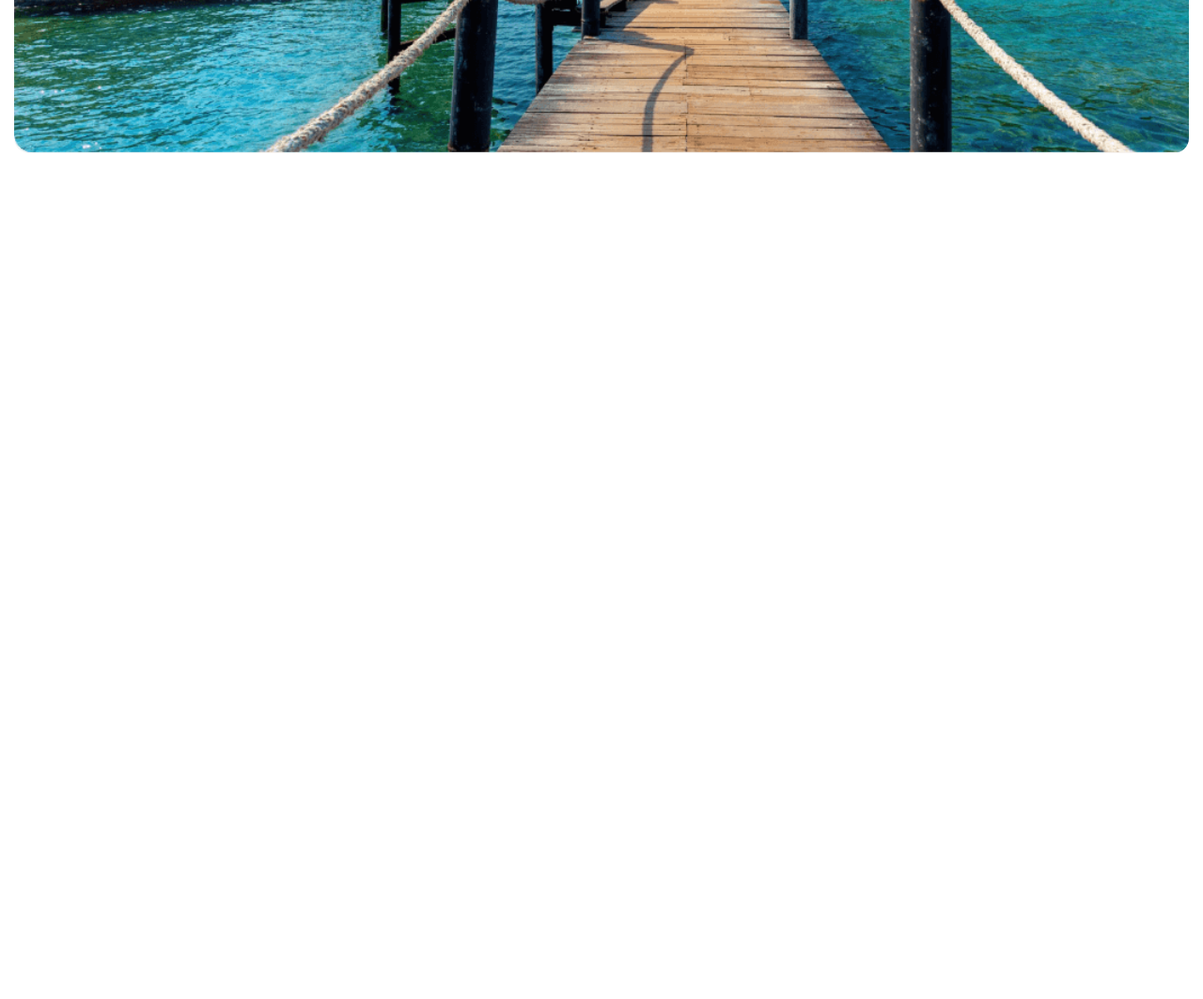
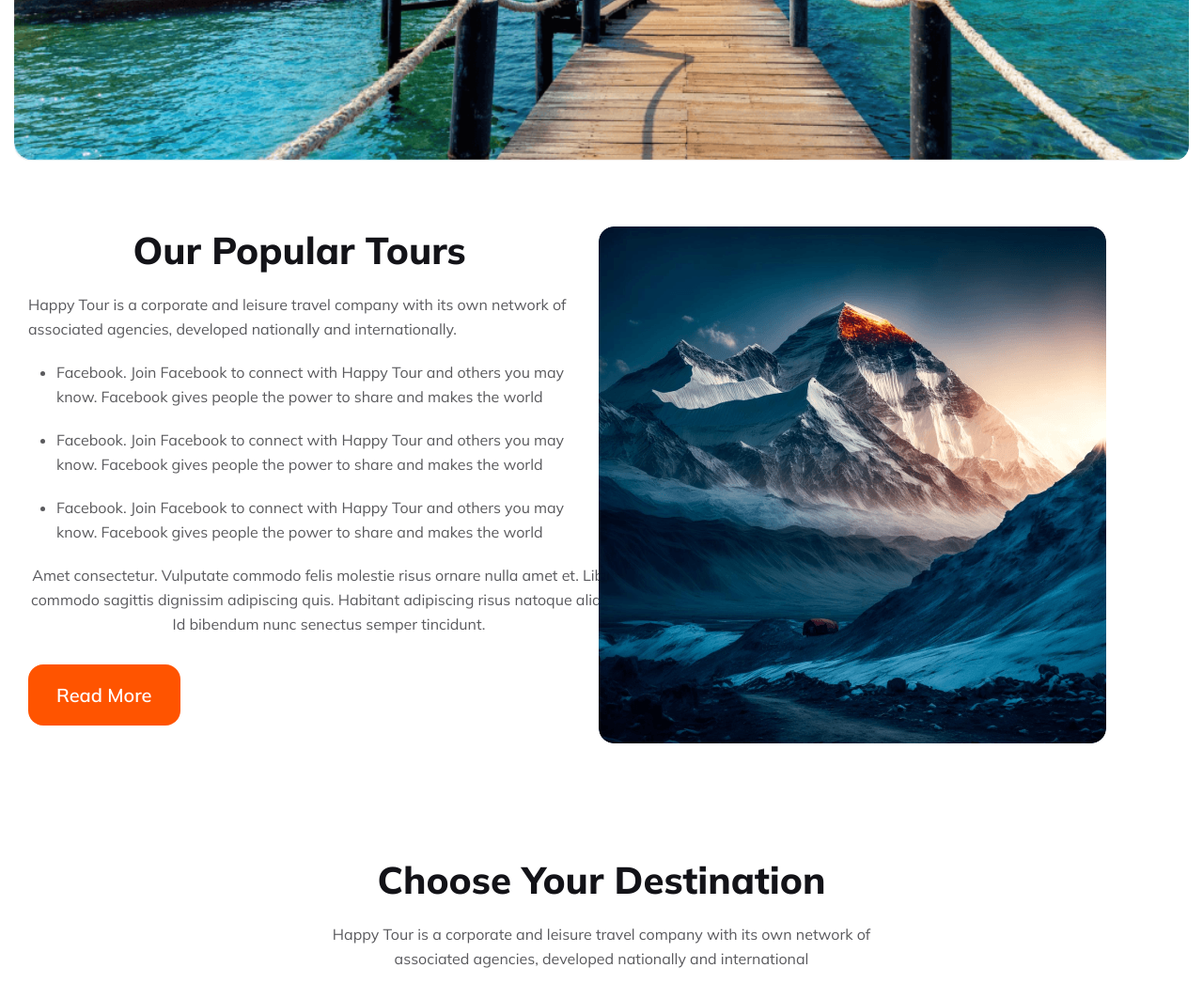
Before and after one commit to farjana88/HAPPY-TOURS, a plain HTML site: page index.html in a window 1280 px wide. Shown: the part 565-1628 px from the top of the page at 94% size. Before the commit the page ends 800 px from the top, so only its background shows below. Drawn offline with Linux system fonts and the light colour scheme.

Commit message:
third section added

```diff
--- a/index.html
+++ b/index.html
@@ -12,7 +12,7 @@
     <header>
         <div class="container">
             <div class="left-container">
-                <img src="Images/Group 40071 (2).png" alt="">
+                <img class="logo-img" src="Images/Group 40071 (2).png" alt="">
                 <h3>HAPPY<span class="rours">TOURS</span></h3>
             </div>
 
@@ -38,12 +38,37 @@
             <input type="search" placeholder="Find Now">
           </div>
 
-
-        </div>
-
+     </div>
+     <!-- banner end -->
     </header>
 
     <body>
+        <!-- third section start -->
+        <div class="third-container">
+            <div class="third-left-container">
+                <h2>Our Popular Tours</h2>
+                <h6>Happy Tour is a corporate and leisure travel company with its own network of associated agencies, developed nationally and internationally.</h6>
+         <ul>
+            <li>Facebook. Join Facebook to connect with Happy Tour and others you may know. Facebook gives people the power to share and makes the world</li>
+            <li>Facebook. Join Facebook to connect with Happy Tour and others you may know. Facebook gives people the power to share and makes the world</li>
+            <li>Facebook. Join Facebook to connect with Happy Tour and others you may know. Facebook gives people the power to share and makes the world</li>
+        </ul>
+            <p>Amet consectetur. Vulputate commodo felis molestie risus
+                ornare nulla amet et. Libero commodo sagittis dignissim adipiscing quis. Habitant adipiscing risus natoque aliquet. Id bibendum nunc senectus semper tincidunt.</p>
+
+                <button class="btn-third">Read More</button>
+
+            </div>
+            <div class="third-right-container">
+                <img src="Images/Rectangle 4.png" alt="">
+            </div>
+        </div>
+         <!-- third section end -->
+        <!-- forth section start -->
+        <div class="forth-section">
+            <h2>Choose Your Destination</h2>
+            <p>Happy Tour is a corporate and leisure travel company with its own network of associated agencies, developed nationally and international</p>
+        </div>
 
     </body>
 
--- a/style/style.css
+++ b/style/style.css
@@ -15,6 +15,11 @@
     display: flex;
 
 
+}
+.logo-img{
+    width: 48px;
+    height: 56.008px;
+    flex-shrink: 0;
 }
 .left-container{
     width: 50%;
@@ -105,6 +110,92 @@
     color: rgba(19, 19, 24, 0.50);
     font-family: Mulish;
 
+}
+    /* banner end */
+  /* third section start */
+  .third-container{
+    max-width: 1250px;
+    min-height: 600px;
+    margin: 70px auto;
+    display: flex;
 
+  }
+  .third-left-container, h2{
+    color: #131318;
+    font-family: Mulish;
+    font-size: 40px;
+    font-style: normal;
+    font-weight: 800;
+    line-height: normal;
+    margin-bottom: 20px;
 
-}
+  }
+  .third-left-container, h6{
+    color: rgba(19, 19, 24, 0.70);
+     width: 577px;
+    font-family: Mulish;
+    font-size: 16px;
+    font-style: normal;
+    font-weight: 400;
+    line-height: 26px;
+    margin-bottom: 20px;
+  }
+  .third-left-container, ul, li{
+    margin-bottom: 16px;
+    margin-left: 15px;
+    margin-bottom: 20px;
+  }
+  .third-left-container, p{
+    color: #5A5A5D;
+    font-family: Mulish;
+    font-size: 16px;
+    font-style: normal;
+    font-weight: 400;
+    line-height: 26px;
+    margin-bottom: 30px;
+  }
+  .btn-third{
+    color: #FFF;
+    padding: 20px 30px;
+    text-align: center;
+    font-family: Mulish;
+    font-size: 20px;
+    background-color: #FF5400;
+    font-weight: 600;
+    border-radius: 16px;
+    border: hidden;
+  }
+
+  .third-right-container, img{
+    width: 540px;
+    height: 550px;
+    border-radius: 16px;
+    margin-left: 15px;
+  }
+
+  /* third section end */
+  /* forth section start */
+
+  .forth-section{
+    margin-left: 25%;
+
+  }
+  .forth-section, h2{
+    color: #131318;
+    text-align: center;
+    font-family: Mulish;
+    font-size: 40px;
+    font-weight: 800;
+
+  }
+  .forth-section, p{
+    color: rgba(19, 19, 24, 0.70);
+    width: 640px;
+    text-align: center;
+    font-family: Mulish;
+    font-size: 16px;
+    font-style: normal;
+    font-weight: 400;
+    line-height: 26px;
+
+     }
```
